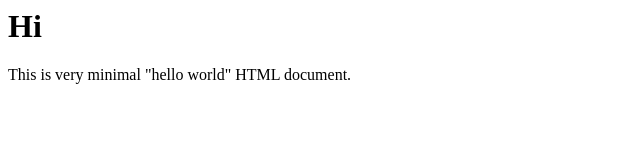
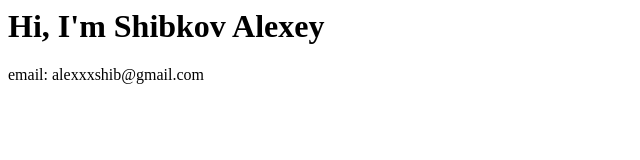
Before and after one commit to AlexxxShib/alexxxshib.github.io, a plain HTML site: page index.html in a window 1280 px wide. Shown: the whole page, without its empty margins (0-640 px from the left). Drawn offline with Linux system fonts and the light colour scheme.

Commit message:
added AdSeance code

```diff
--- a/index.html
+++ b/index.html
@@ -2,11 +2,18 @@
 <HTML>
    <HEAD>
       <TITLE>
-         A Small Hello
+         Shibkov Alexey
       </TITLE>
+      <script async src="//pagead2.googlesyndication.com/pagead/js/adsbygoogle.js"></script>
+	  		<script>
+	  		  (adsbygoogle = window.adsbygoogle || []).push({
+	  		    google_ad_client: "ca-pub-3430322161753689",
+	  		    enable_page_level_ads: true
+	  		  });
+	  		</script>
    </HEAD>
 <BODY>
-   <H1>Hi</H1>
-   <P>This is very minimal "hello world" HTML document.</P>
+   <H1>Hi, I'm Shibkov Alexey</H1>
+   <P>email: alexxxshib@gmail.com</P>
 </BODY>
 </HTML>
```
